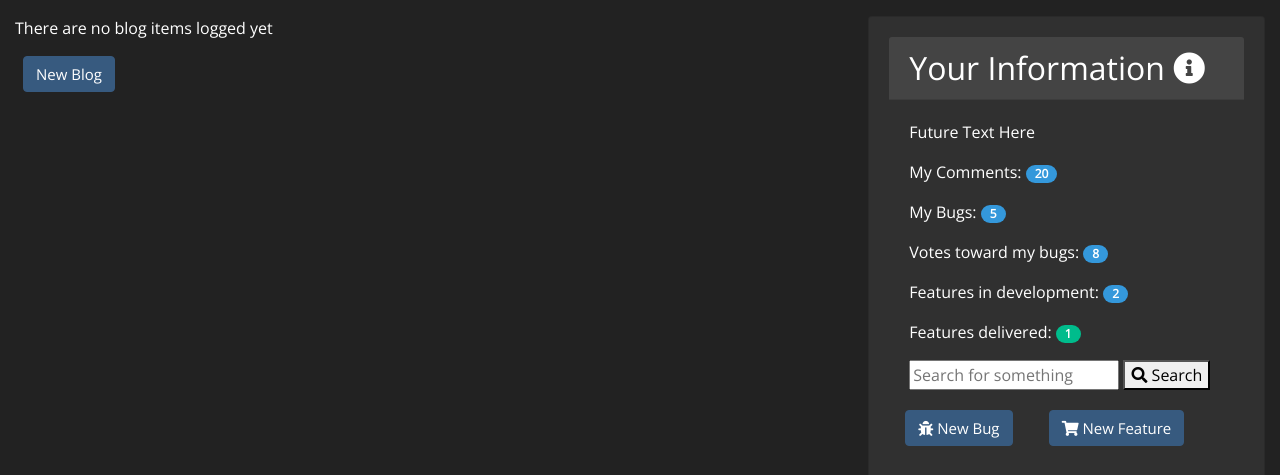
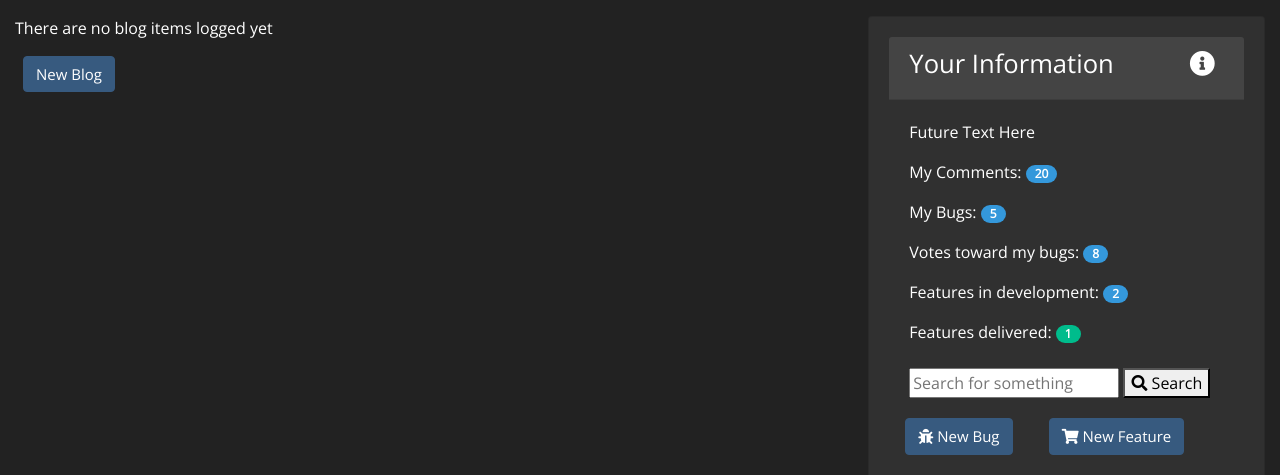
Before and after one commit to ddeveloper72/milestone-5-project, a Django app: template blog/templates/blogposts.html in a window 1280 px wide. Shown: the part 71-546 px from the top of the page. Run offline with Django 3.2, Linux system fonts and the light colour scheme; the template is opened without the code that fills it, so the values that code supplies are empty; some libraries are stand-ins or nearby versions.

Commit message:
Updated the bootstrap layout of the header tag and added margin above the search submit button.

```diff
--- a/templates/partials/_asside_post_paginated.html
+++ b/templates/partials/_asside_post_paginated.html
@@ -1,9 +1,17 @@
+{% block _asside %}
 <div class="col-sm-12 col-md-4 flex-first mb-sm-3">
     <div class="card">
         <div class="box">
-            <h3 class="card-header">Your Information
-                <i class="fas fa-info-circle"></i>
-            </h3>
+            <div class="card-header">
+                <div class="row">
+                    <div class="col-sm-10">
+                        <h3>Your Information</h3>
+                    </div>
+                    <div class="offset-sm-12">
+                        <h3><i class="fas fa-info-circle ml-2"></i></h3>
+                    </div>
+                </div>
+            </div>
             {% for message in messages %}
             <div class="alert {{ message.tags }} alert-dismissible" role="alert">
                 <button type="button" class="close" data-dismiss="alert" aria-label="Close">
@@ -28,7 +36,7 @@
                 </p>
                 <form action="{% url 'search' %}" method="get">
                     <input type="text" placeholder="Search for something" name="q" value="{{ request.GET.q }}">
-                    <button type="submit"><i class="fas fa-search"></i> Search</button>
+                    <button class="mt-2" type="submit"><i class="fas fa-search"></i> Search</button>
                 </form>
             </div>
             <div>
@@ -67,3 +75,4 @@
         </span>
     </div>
 </div>
+{% endblock _asside %}
```
Also changed, not shown: templates/partials/_asside_issue_paginated.html (+13 -5 lines).
